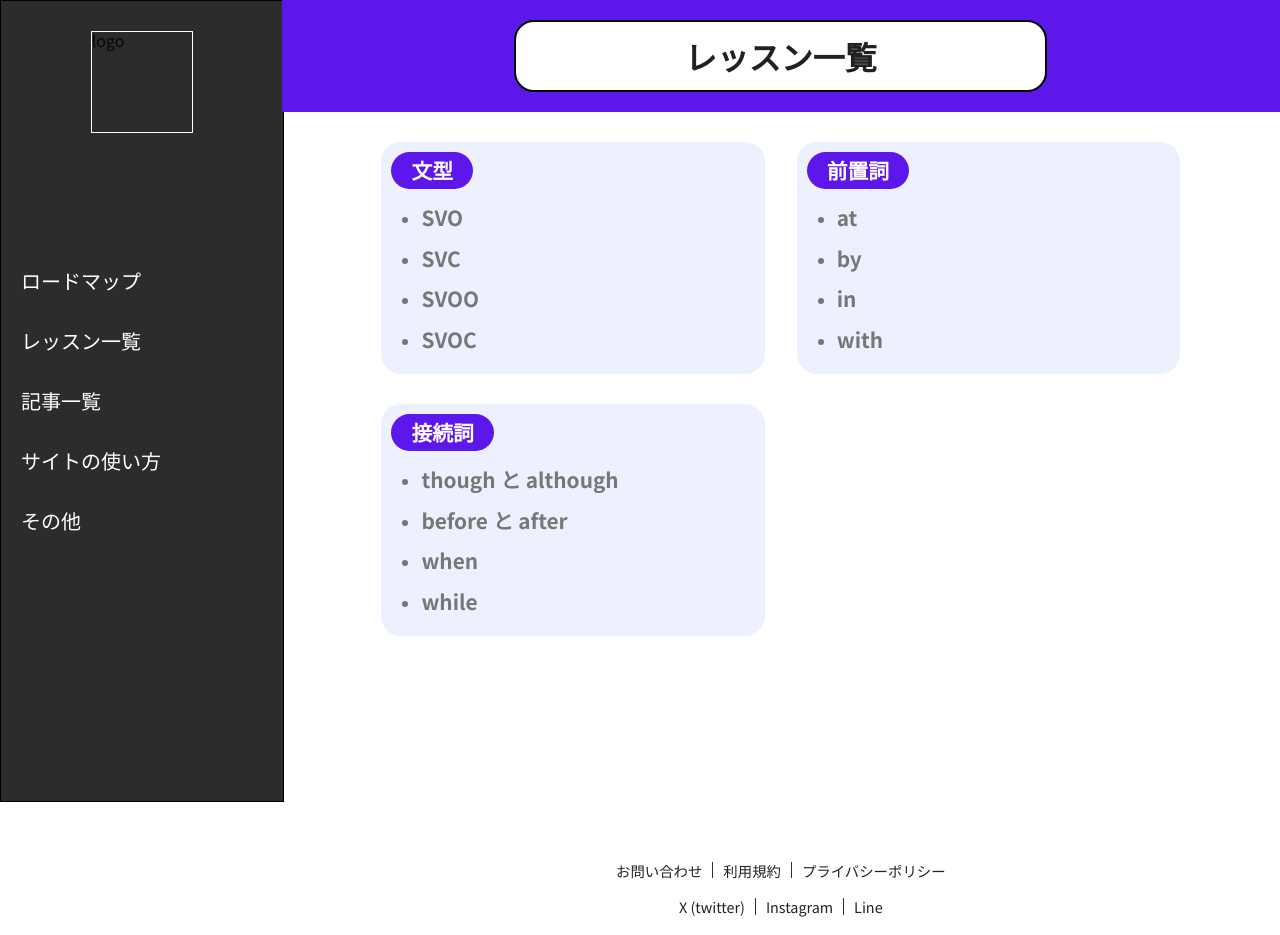
After one commit to kenwebwork/dara-w, a PHP site: page /parent.html in a window 1280 px wide. The commit adds this page. Run offline with PHP 8.4, Linux system fonts and the light colour scheme.

Commit message:
backup 24032017

```diff
--- /dev/null
+++ b/parent.css
@@ -0,0 +1,84 @@
+ul#lesson-lists {
+  display: flex;
+  justify-content: space-between;
+  flex-wrap: wrap;
+  margin: 0;
+}
+
+#lesson-lists .lessons {
+  width: 48%;
+  margin: 0;
+  margin-bottom: 30px;
+  padding: 0;
+  list-style: none;
+}
+
+.lessons {
+  border-radius: 20px;
+  background-color: #edf0ff;
+  width: 100%;
+}
+
+.lessons h3 {
+  display: inline-block;
+  margin-top: 10px;
+  margin-left: 10px;
+  padding: 8px 20px;
+  border-radius: 20px;
+  background-color: #5e17eb;
+  font-weight: bold;
+  font-size: 1.3rem;
+  color: #fff;
+}
+
+#lesson-lists .lessons ul {
+  display: block;
+  width: calc(100% - 40px);
+  margin: 18px 10px 24px;
+  color: #777;
+}
+#lesson-lists .lessons ul li {
+  width: calc(100% - 40px);
+  margin-bottom: 20px;
+  list-style: disc;
+  font-weight: bold;
+  transition: .1s;
+}
+#lesson-lists .lessons ul li:hover {
+  color: #000000de;
+}
+#lesson-lists .lessons ul li a {
+  display: block;
+  color: #777;
+  font-size: 1.3rem;
+}
+#lesson-lists .lessons ul li a:hover {
+  color: #000000de;
+}
+
+
+/* Tab and Mobile */
+@media screen and (max-width: 834px) {
+
+}
+@media screen and (max-width: 650px) {
+  ul#lesson-lists {
+    justify-content: center;
+  }
+
+  #lesson-lists .lessons {
+    width: 100%;
+    margin-bottom: 20px;
+  }
+
+  #lesson-lists .lessons ul li {
+    margin-bottom: 12px;
+  }
+
+  #lesson-lists li.lessons:last-child {
+    margin-bottom: 0;
+  }
+}
+@media screen and (max-width: 375px) {
+
+}
--- /dev/null
+++ b/parent.html
@@ -0,0 +1,102 @@
+<!DOCTYPE html>
+<html lang="ja">
+<head>
+  <meta charset="UTF-8">
+  <meta name="viewport" content="width=device-width, initial-scale=1.0">
+  <link rel="stylesheet" href="public/reset.css">
+  <link rel="stylesheet" href="public/public.css">
+  <link rel="stylesheet" href="parent.css">
+  <title>Document</title>
+</head>
+<body>
+  <header>
+    <div class="hamburger-menu">
+      <input type="checkbox" id="menu-btn-check">
+      <label for="menu-btn-check" class="menu-btn" onclick="openCloseSlider()"><span></span></label>
+    </div>
+    <div>logo</div>
+  </header>
+  <div id="slider" class="unshown">
+    <nav class="slider-contents">
+      <ul>
+        <li><a href="#">ロードマップ</a></li>
+        <li><a href="#">レッスン一覧</a></li>
+        <li><a href="#">ああああ</a></li>
+        <li><a href="#">ああああ</a></li>
+        <li><a href="#">ああああ</a></li>
+      </ul>
+    </nav>
+    <label class="slider-margin" for="menu-btn-check" onclick="openCloseSlider()"></label>
+  </div>
+  <!-- main content -->
+  <div class="container">
+    <!-- sidebar -->
+    <div class="sidebar">
+      <div class="logo">logo</div>
+      <nav>
+        <ul>
+          <li><a href="#">ロードマップ</a></li>
+          <li><a href="#">レッスン一覧</a></li>
+          <li><a href="#">記事一覧</a></li>
+          <li><a href="#">サイトの使い方</a></li>
+          <li><a href="#">その他</a></li>
+        </ul>
+      </nav>
+    </div>
+    <!-- main area -->
+    <div class="main-area">
+      <div class="top-area">
+        <div class="title-card">
+          <h1>レッスン一覧</h1>
+        </div>
+      </div>
+      <div class="content">
+        <ul id="lesson-lists">
+          <li class="lessons">
+            <h3>文型</h3>
+            <ul>
+              <li><a href="#">SVO</a></li>
+              <li><a href="#">SVC</a></li>
+              <li><a href="#">SVOO</a></li>
+              <li><a href="#">SVOC</a></li>
+            </ul>
+          </li>
+          <li class="lessons">
+            <h3>前置詞</h3>
+            <ul>
+              <li><a href="#">at</a></li>
+              <li><a href="#">by</a></li>
+              <li><a href="#">in</a></li>
+              <li><a href="#">with</a></li>
+            </ul>
+          </li>
+          <li class="lessons">
+            <h3>接続詞</h3>
+            <ul>
+              <li><a href="#">though と although</a></li>
+              <li><a href="#">before と after</a></li>
+              <li><a href="#">when</a></li>
+              <li><a href="#">while</a></li>
+            </ul>
+          </li>
+        </ul>
+      </div>
+      <footer>
+        <nav>
+          <ul class="site-nav">
+            <li><a href="#">お問い合わせ</a></li>
+            <li><a href="#">利用規約</a></li>
+            <li><a href="#">プライバシーポリシー</a></li>
+          </ul>
+          <ul class="social-nav">
+            <li><a href="#">X (twitter)</a></li>
+            <li><a href="#">Instagram</a></li>
+            <li><a href="#">Line</a></li>
+          </ul>
+        </nav>
+      </footer>
+    </div>
+  </div>
+  <script src="lesson.js"></script>
+</body>
+</html>
--- a/public/public.css
+++ b/public/public.css
@@ -206,13 +206,47 @@ header {
 /* main area */
 .main-area {
   width: 78vw;
+  min-height: 100vh;
   margin-left: 22vw;
   overflow-x: hidden;
+}
+
+/* top area */
+.top-area {
+  position: relative;
+  padding: 20px 0;
+  background-color: #5e17eb;
+}
+
+.top-area .title-card {
+  position: relative;
+  margin: 0 auto;
+  padding: 18px 15px;
+  width: 50%;
+  height: auto;
+  background-color: #fff;
+  border: solid 2px #000;
+  border-radius: 20px;
+  z-index: 3;
+}
+
+.title-card h1 {
+  text-align: center;
+  font-size: 2rem;
+  font-weight: bold;
+}
+
+.title-card .basic-button-outer {
+  margin-top: 20px;
 }
 
 /* content */
 .content {
   padding: 30px 10% 30px;
+}
+
+.content:last-of-type {
+  min-height: 80vh;
 }
 
 .content h2 {
@@ -221,6 +255,12 @@ header {
   font-size: 1.8rem;
   font-weight: bold;
   z-index: 1;
+}
+
+.content p {
+  font-size: 1.1rem;
+  line-height: 1.8rem;
+  margin-bottom: 12px;
 }
 
 .content ul {
@@ -241,6 +281,36 @@ header {
   object-fit: contain;
 }
 
+/* footer */
+footer {
+  padding: 30px 30px 0;
+}
+
+footer ul {
+  display: flex;
+  justify-content: center;
+  align-items: center;
+  list-style: none;
+}
+footer ul li:not(:last-child) {
+  display: inline-block;
+  margin-right: 10px;
+  padding-right: 10px;
+  border-right: solid 1px #000000cf;
+}
+
+footer ul li a {
+  color: #000000de;
+  font-size: .9rem;
+}
+
+footer .site-nav {
+  margin: 20px;
+}
+
+footer .social-nav {
+  margin-bottom: 20px;
+}
 
 /* Tab and Mobile */
 @media screen and (max-width: 834px) {
@@ -266,4 +336,12 @@ header {
   .content {
     padding: 30px 15px 30px;
   }
+
+  footer {
+    padding: 5px;
+  }
+
+  footer ul.site-nav {
+    margin: 10px 10px 20px;
+  }
 }
```
Also changed, not shown: category.css (added, +18 -0 lines), category.html (added, +81 -0 lines), lesson.css (+0 -33 lines).
